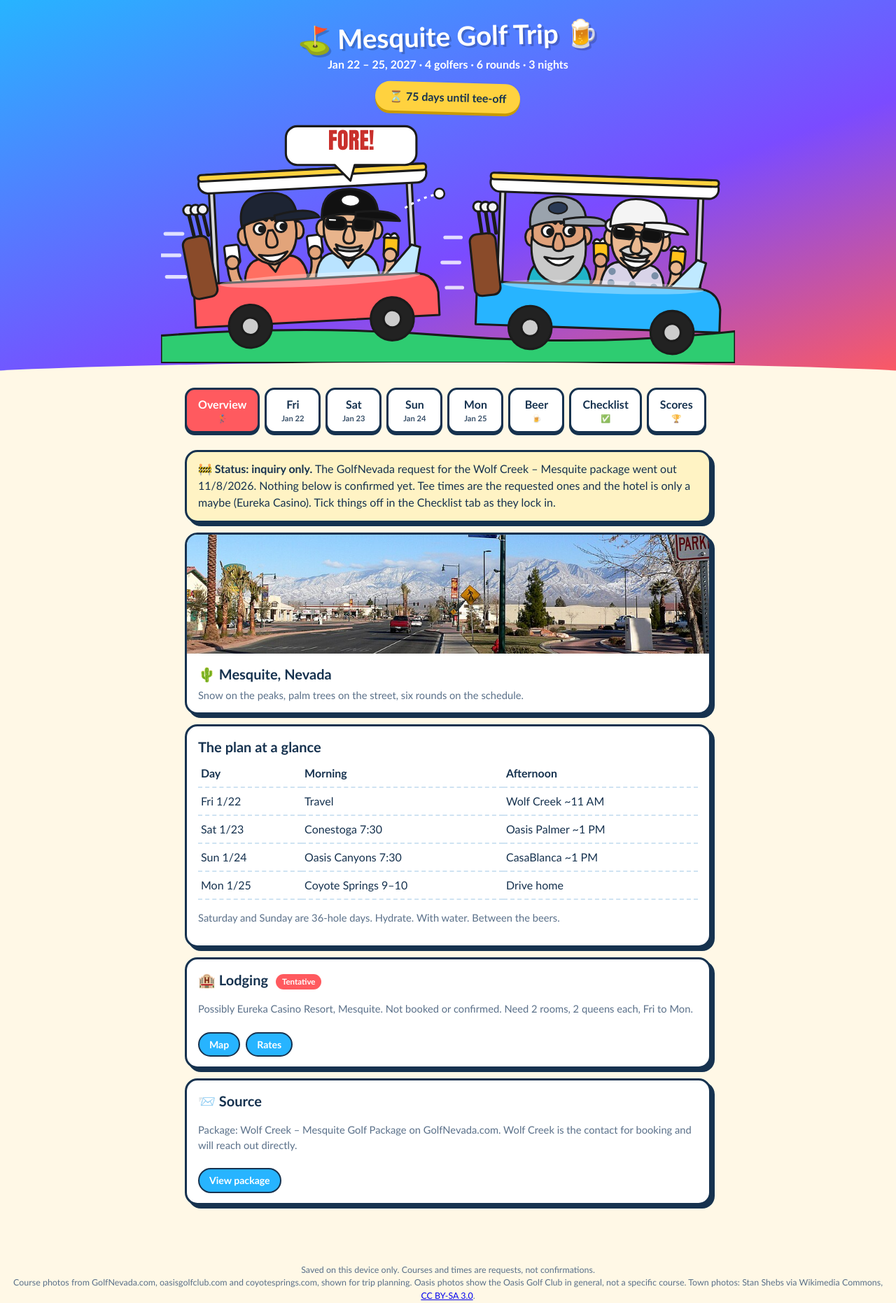
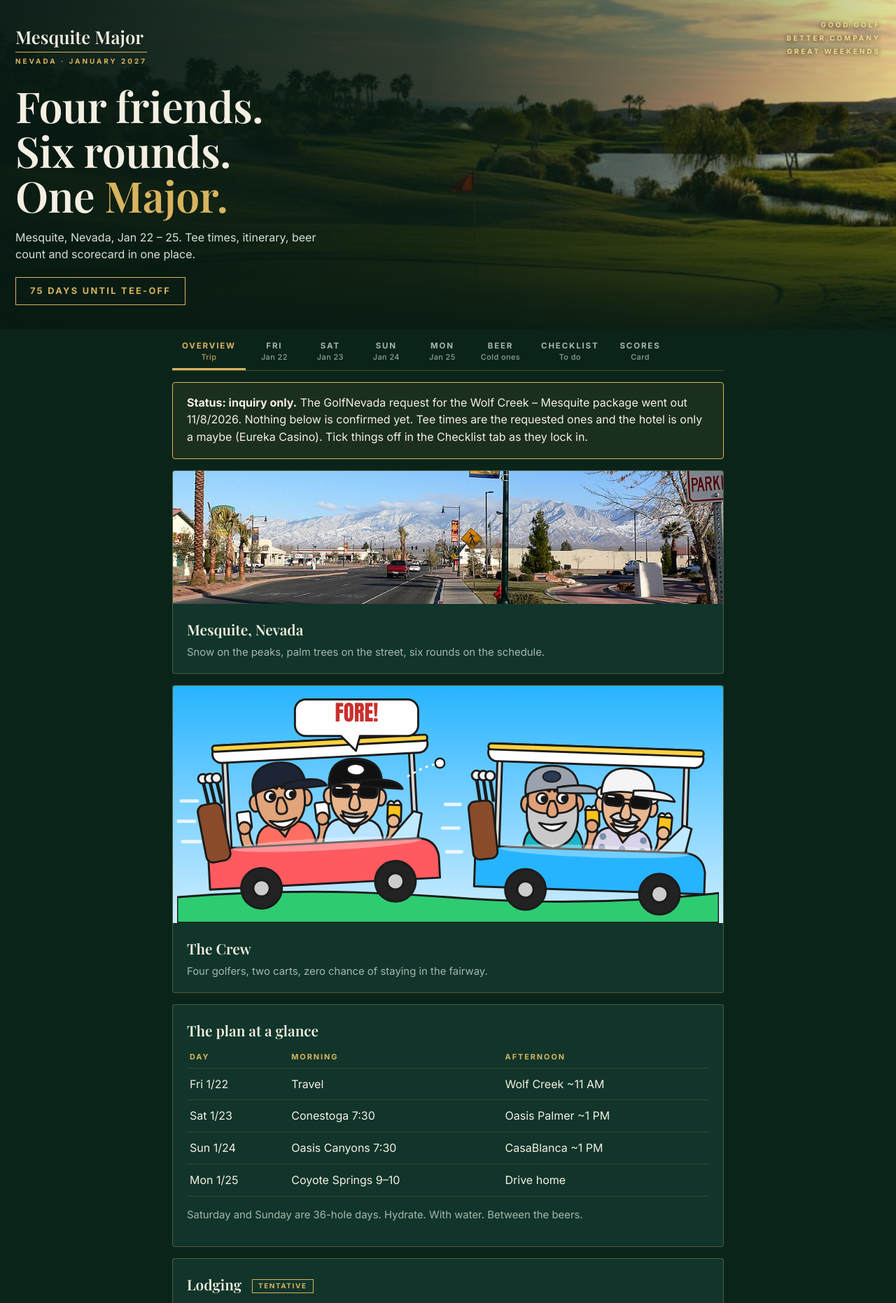
Before and after one commit to rsissons/mesquite-golf-trip, a plain HTML site: page index.html in a window 1280 px wide. Shown: the top 1862 px of the page at 70% size. Drawn offline with nearby package versions, Linux system fonts and the light colour scheme.

Commit message:
Premium restyle: forest green and gold, course-photo hero
Co-Authored-By: Claude Sonnet 5.5 <noreply@anthropic.com>
Claude-Session: https://claude.ai/code/session_01RtiPbpAipEKED8kSUJtik4

```diff
--- a/index.html
+++ b/index.html
@@ -3,73 +3,86 @@
 <head>
 <meta charset="utf-8">
 <meta name="viewport" content="width=device-width, initial-scale=1">
-<title>Mesquite Golf Trip 2027</title>
+<title>Mesquite Major 2027</title>
+<link rel="preconnect" href="https://fonts.googleapis.com"><link rel="preconnect" href="https://fonts.gstatic.com" crossorigin><link href="https://fonts.googleapis.com/css2?family=Inter:wght@400;500;700&family=Playfair+Display:wght@500;600&display=swap" rel="stylesheet">
 <style>
-:root{--sky:#27b4ff;--sun:#ffd23f;--grass:#2ecc71;--deep:#0b6b3a;--coral:#ff5a5f;--grape:#7b4bff;--ink:#16324f;--card:#ffffff;--bg:#fff8e6;--mute:#5a7089}
+:root{--forest:#0b241a;--forest2:#11352a;--forest3:#0e2c21;--gold:#d8b45f;--cream:#f4efe2;--mute:#a7b6ab;--line:rgba(216,180,95,.3)}
 *{box-sizing:border-box}
-body{margin:0;background:var(--bg);color:var(--ink);font:16px/1.5 "Trebuchet MS",system-ui,Segoe UI,sans-serif}
-header{position:relative;text-align:center;color:#fff;padding:30px 0 0;background:linear-gradient(160deg,var(--sky),var(--grape) 60%,var(--coral));overflow:hidden}
-
-header>*{position:relative}
-h1{margin:0;font-size:2.4rem;line-height:1.1;text-shadow:3px 3px 0 rgba(0,0,0,.2);transform:rotate(-1.5deg)}
-.sub{margin:.5rem 0 0;font-weight:700}
-#count{display:inline-block;margin-top:14px;padding:9px 20px;background:var(--sun);color:var(--ink);border-radius:99px;font-weight:900;box-shadow:0 4px 0 #c99a00;transform:rotate(1.5deg)}
-.wave{height:26px;background:var(--bg);clip-path:ellipse(60% 100% at 50% 100%);margin-top:-1px}#toon{display:block;width:100%;max-width:820px;margin:6px auto 0}
-main{max-width:780px;margin:0 auto;padding:0 14px 60px;position:relative}
-.tabs{display:flex;gap:7px;overflow-x:auto;position:sticky;top:0;background:var(--bg);padding:10px 0;z-index:5}
-.tabs button{flex:0 0 auto;min-width:80px;padding:9px 16px;white-space:nowrap;background:#fff;color:var(--ink);border:3px solid var(--ink);border-radius:14px;font:inherit;font-weight:800;cursor:pointer;box-shadow:0 3px 0 var(--ink);transition:transform .1s}
-.tabs button:active{transform:translateY(3px);box-shadow:none}
-.tabs button.on{background:var(--coral);color:#fff}
-.tabs small{display:block;font-size:.7rem;opacity:.85;font-weight:600}
-.panel{display:none}.panel.on{display:block;animation:pop .25s}
-@keyframes pop{from{opacity:0;transform:translateY(8px)}to{opacity:1;transform:none}}
-h2{font-size:1.6rem;margin:14px 0 4px}
-.card{background:var(--card);border:3px solid var(--ink);border-radius:18px;padding:0;margin:14px 0;box-shadow:5px 5px 0 var(--ink);overflow:hidden}
-.card .body{padding:12px 16px 14px}
-.card h3{margin:2px 0 4px;font-size:1.25rem}
-.art{height:110px;position:relative;overflow:hidden}
-.art svg{width:100%;height:100%;display:block}
-.duo{display:grid;grid-template-columns:3fr 2fr;gap:3px;height:150px;border-bottom:3px solid var(--ink)}.duo div{background-size:cover;background-position:center}.photo{height:170px;background-size:cover;background-position:center}
-.time{display:inline-block;background:var(--ink);color:var(--sun);font-weight:900;padding:2px 12px;border-radius:99px;font-size:.9rem}
-.meta{color:var(--mute);font-size:.92rem}
-.tag{display:inline-block;font-size:.72rem;font-weight:800;padding:2px 9px;border-radius:99px;margin-left:6px;vertical-align:middle;color:#fff;background:var(--grape)}
-.tag.b{background:#e68a00}.tag.t{background:var(--coral)}.tag.g{background:var(--grass);color:var(--ink)}
-.links a{display:inline-block;margin:8px 8px 0 0;padding:5px 14px;background:var(--sky);color:#fff;text-decoration:none;font-weight:800;font-size:.88rem;border-radius:99px;border:2px solid var(--ink)}
-.links a.beer{background:var(--sun);color:var(--ink)}
-.beerbar{background:linear-gradient(90deg,#ffb400,#ffd23f);padding:8px 16px;font-weight:800;border-top:3px solid var(--ink)}
-label.chk{display:flex;gap:10px;align-items:flex-start;padding:7px 0;cursor:pointer}
-label.chk input{margin-top:5px;width:20px;height:20px;accent-color:var(--grass)}
+html{scroll-behavior:smooth}
+body{margin:0;background:var(--forest);color:var(--cream);font:16px/1.55 Inter,system-ui,"Segoe UI",sans-serif}
+h1,h2,h3,.brand{font-family:"Playfair Display",Georgia,"Times New Roman",serif;font-weight:600}
+.hero{position:relative;min-height:470px;display:flex;align-items:flex-end;justify-content:space-between;padding:26px 22px 34px;background:linear-gradient(90deg,rgba(7,26,19,.96) 0%,rgba(7,26,19,.78) 48%,rgba(7,26,19,.12) 100%),linear-gradient(0deg,rgba(7,26,19,.9),rgba(7,26,19,0) 45%),url(img/courses/casablanca3_s.jpg) 70% center/cover}
+.hero-in{max-width:560px}
+.brand{font-size:1.6rem;line-height:1.1;color:var(--cream);margin-bottom:26px}
+.brand span{display:block;font:600 .62rem/1 Inter,sans-serif;letter-spacing:.3em;text-transform:uppercase;color:var(--gold);margin-top:8px;padding-top:8px;border-top:1px solid var(--gold);width:max-content}
+h1{margin:0;font-size:clamp(2.3rem,8vw,3.8rem);line-height:1.05;letter-spacing:-.5px}
+h1 em{color:var(--gold);font-style:normal}
+.lede{margin:16px 0 20px;color:#d7e0d8;max-width:460px}
+#count{display:inline-block;padding:9px 20px;border:1px solid var(--gold);color:var(--gold);font-size:.8rem;font-weight:700;letter-spacing:.18em;text-transform:uppercase}
+.kicker{align-self:flex-start;font:600 .62rem/1.9 Inter,sans-serif;letter-spacing:.3em;color:#f1d98a;text-shadow:0 1px 6px rgba(0,0,0,.85);text-align:right;display:none}
+@media(min-width:700px){.kicker{display:block}}
+main{max-width:820px;margin:0 auto;padding:0 16px 60px}
+.tabs{display:flex;gap:2px;overflow-x:auto;position:sticky;top:0;background:var(--forest);padding:6px 0 0;z-index:5;border-bottom:1px solid var(--line);scrollbar-width:none}
+.tabs::-webkit-scrollbar{display:none}
+.tabs button{flex:0 0 auto;min-width:78px;padding:12px 14px 10px;background:none;color:var(--mute);border:0;border-bottom:3px solid transparent;font:700 .72rem/1.2 Inter,sans-serif;letter-spacing:.16em;text-transform:uppercase;cursor:pointer;white-space:nowrap}
+.tabs button small{display:block;margin-top:3px;font:500 .68rem/1 Inter,sans-serif;letter-spacing:.04em;text-transform:none;opacity:.85}
+.tabs button.on{color:var(--gold);border-bottom-color:var(--gold)}
+.panel{display:none}.panel.on{display:block;animation:fade .3s}
+@keyframes fade{from{opacity:0;transform:translateY(6px)}to{opacity:1;transform:none}}
+h2{font-size:1.9rem;margin:26px 0 4px}
+.card{background:var(--forest2);border:1px solid var(--line);border-radius:4px;margin:16px 0;overflow:hidden}
+.card .body{padding:16px 20px 18px}
+.card h3{margin:4px 0 6px;font-size:1.3rem;color:var(--cream)}
+.photo{height:190px;background-size:cover;background-position:center}
+.duo{display:grid;grid-template-columns:3fr 2fr;gap:2px;height:170px}
+.duo div{background-size:cover;background-position:center}
+.time{display:inline-block;color:var(--gold);font:700 .74rem/1 Inter,sans-serif;letter-spacing:.2em;text-transform:uppercase}
+.meta{color:var(--mute);font-size:.93rem}
+.tag{display:inline-block;font:700 .62rem/1 Inter,sans-serif;letter-spacing:.16em;text-transform:uppercase;padding:4px 8px;margin-left:10px;vertical-align:middle;color:var(--gold);border:1px solid var(--gold)}
+a{color:var(--gold)}
+.links a{display:inline-block;margin:10px 10px 0 0;padding:8px 16px;color:var(--gold);text-decoration:none;font:700 .7rem/1 Inter,sans-serif;letter-spacing:.16em;text-transform:uppercase;border:1px solid var(--gold);transition:.15s}
+.links a:hover{background:var(--gold);color:var(--forest)}
+.beerbar{padding:11px 20px;border-top:1px solid var(--line);background:var(--forest3);font-size:.9rem;color:#d7e0d8}
+.beerbar b{color:var(--gold);font:700 .66rem/1 Inter,sans-serif;letter-spacing:.2em;text-transform:uppercase;margin-right:10px}
+label.chk{display:flex;gap:12px;align-items:flex-start;padding:9px 0;border-bottom:1px solid rgba(216,180,95,.12);cursor:pointer}
+label.chk input{margin-top:5px;width:18px;height:18px;accent-color:var(--gold)}
 label.chk input:checked+span{text-decoration:line-through;color:var(--mute)}
-textarea{width:100%;min-height:90px;background:#f3fbff;color:var(--ink);border:3px solid var(--ink);border-radius:12px;padding:10px;font:inherit}
+textarea{width:100%;min-height:100px;background:var(--forest3);color:var(--cream);border:1px solid var(--line);border-radius:3px;padding:12px;font:inherit}
 table{width:100%;border-collapse:collapse}
-td,th{padding:7px 4px;border-bottom:2px dashed #cfe3f2;text-align:left}
-input.score{width:52px;background:#f3fbff;color:var(--ink);border:2px solid var(--ink);border-radius:8px;padding:5px;text-align:center;font:inherit;font-weight:700}
-input.name{width:84px}
-.warn{background:#fff3c4}
-.beer-row{display:flex;align-items:center;gap:6px;padding:6px 0;flex-wrap:wrap}
-.beer-row b{min-width:84px}
-.beer-row button{width:34px;height:34px;border-radius:50%;border:3px solid var(--ink);background:var(--sun);font-weight:900;font-size:1.1rem;cursor:pointer;box-shadow:0 3px 0 var(--ink)}
-.beer-row button:active{transform:translateY(3px);box-shadow:none}
-.mugs{flex:1;min-width:120px;font-size:1.2rem;word-break:break-all}
-.big{font-size:2rem;text-align:center;font-weight:900}
-.pop{animation:bounce .4s}@keyframes bounce{40%{transform:scale(1.25) rotate(-6deg)}}
-footer{text-align:center;color:var(--mute);font-size:.78rem;padding:10px 16px 30px}
+td,th{padding:10px 4px;border-bottom:1px solid rgba(216,180,95,.14);text-align:left}
+th{color:var(--gold);font:700 .68rem/1 Inter,sans-serif;letter-spacing:.18em;text-transform:uppercase}
+input.score{width:52px;background:var(--forest3);color:var(--cream);border:1px solid var(--line);border-radius:3px;padding:6px;text-align:center;font:inherit}
+input.name{width:88px}
+.warn{border-color:var(--gold);background:rgba(216,180,95,.08)}
+.beer-row{display:flex;align-items:center;gap:8px;padding:8px 0;flex-wrap:wrap;border-bottom:1px solid rgba(216,180,95,.12)}
+.beer-row b{min-width:86px}
+.beer-row button{width:34px;height:34px;border-radius:50%;border:1px solid var(--gold);background:none;color:var(--gold);font-weight:700;font-size:1.1rem;cursor:pointer}
+.beer-row button:hover{background:var(--gold);color:var(--forest)}
+.mugs{flex:1;min-width:120px;font-size:1.05rem;word-break:break-all}
+.big{font:600 2rem/1.2 "Playfair Display",Georgia,serif;text-align:center;color:var(--gold);padding-top:14px}
+.pop{animation:bounce .4s}@keyframes bounce{40%{transform:scale(1.12)}}
+.toonwrap{background:linear-gradient(#27b4ff,#cfeeff);padding:6px 6px 0}
+#toon{display:block;width:100%;max-width:820px;margin:0 auto}
+footer{text-align:center;color:var(--mute);font-size:.76rem;padding:10px 20px 34px;border-top:1px solid var(--line);max-width:820px;margin:0 auto}
 </style>
 </head>
 <body>
-<header>
-  <h1>⛳ Mesquite Golf Trip 🍺</h1>
-  <p class="sub">Jan 22 – 25, 2027 · 4 golfers · 6 rounds · 3 nights</p>
-  <div id="count"></div>
-  <svg id="toon" viewBox="0 -44 800 344" role="img" aria-label="Cartoon of four golfers in two golf carts"></svg>
-  <div class="wave"></div>
+<header class="hero">
+  <div class="hero-in">
+    <div class="brand">Mesquite Major<span>Nevada &middot; January 2027</span></div>
+    <h1>Four friends.<br>Six rounds.<br>One <em>Major.</em></h1>
+    <p class="lede">Mesquite, Nevada, Jan 22 &ndash; 25. Tee times, itinerary, beer count and scorecard in one place.</p>
+    <div id="count"></div>
+  </div>
+  <div class="kicker">GOOD GOLF<br>BETTER COMPANY<br>GREAT WEEKENDS</div>
 </header>
 <main>
   <div class="tabs" id="tabs"></div>
 
   <section class="panel" id="p-overview">
-    <div class="card warn"><div class="body"><strong>🚧 Status: inquiry only.</strong> The GolfNevada request for the Wolf Creek – Mesquite package went out 11/8/2026. Nothing below is confirmed yet. Tee times are the requested ones and the hotel is only a maybe (Eureka Casino). Tick things off in the Checklist tab as they lock in.</div></div>
-    <div class="card"><div class="photo" style="background-image:url(img/town.jpg)"></div><div class="body"><h3>🌵 Mesquite, Nevada</h3><div class="meta">Snow on the peaks, palm trees on the street, six rounds on the schedule.</div></div></div>
+    <div class="card warn"><div class="body"><strong>Status: inquiry only.</strong> The GolfNevada request for the Wolf Creek – Mesquite package went out 11/8/2026. Nothing below is confirmed yet. Tee times are the requested ones and the hotel is only a maybe (Eureka Casino). Tick things off in the Checklist tab as they lock in.</div></div>
+    <div class="card"><div class="photo" style="background-image:url(img/town.jpg)"></div><div class="body"><h3>Mesquite, Nevada</h3><div class="meta">Snow on the peaks, palm trees on the street, six rounds on the schedule.</div></div></div>
+    <div class="card"><div class="toonwrap"><svg id="toon" viewBox="0 -44 800 344" role="img" aria-label="Cartoon of four golfers in two golf carts"></svg></div><div class="body"><h3>The Crew</h3><div class="meta">Four golfers, two carts, zero chance of staying in the fairway.</div></div></div>
     <div class="card"><div class="body"><h3>The plan at a glance</h3>
       <table>
         <tr><th>Day</th><th>Morning</th><th>Afternoon</th></tr>
@@ -80,11 +93,11 @@ footer{text-align:center;color:var(--mute);font-size:.78rem;padding:10px 16px 30
       </table>
       <p class="meta">Saturday and Sunday are 36-hole days. Hydrate. With water. Between the beers.</p>
     </div></div>
-    <div class="card"><div class="body"><h3>🏨 Lodging <span class="tag t">Tentative</span></h3>
+    <div class="card"><div class="body"><h3>Lodging <span class="tag t">Tentative</span></h3>
       <p class="meta">Possibly Eureka Casino Resort, Mesquite. Not booked or confirmed. Need 2 rooms, 2 queens each, Fri to Mon.</p>
       <div class="links"><a target="_blank" rel="noopener" href="https://www.google.com/maps/search/?api=1&query=Eureka+Casino+Resort+Mesquite+NV">Map</a><a target="_blank" rel="noopener" href="https://www.google.com/search?q=Eureka+Casino+Resort+Mesquite+NV+rates">Rates</a></div>
     </div></div>
-    <div class="card"><div class="body"><h3>📨 Source</h3>
+    <div class="card"><div class="body"><h3>Source</h3>
       <p class="meta">Package: Wolf Creek – Mesquite Golf Package on GolfNevada.com. Wolf Creek is the contact for booking and will reach out directly.</p>
       <div class="links"><a href="https://www.golfnevada.com/stayandplay/28227" target="_blank" rel="noopener">View package</a></div>
     </div></div>
@@ -96,12 +109,12 @@ footer{text-align:center;color:var(--mute);font-size:.78rem;padding:10px 16px 30
   <section class="panel" id="p-mon"></section>
 
   <section class="panel" id="p-beer">
-    <div class="card"><div class="body"><h3>🍺 Beer Tab</h3>
+    <div class="card"><div class="body"><h3>Beer Tab</h3>
       <p class="meta">Tap + for every cold one. Drink responsibly, designate a driver, and don't be the guy driving the cart sideways.</p>
       <div id="beers"></div>
       <div class="big" id="beertotal"></div>
     </div></div>
-    <div class="card"><div class="body"><h3>🍻 Where to find a cold one</h3>
+    <div class="card"><div class="body"><h3>Where to find a cold one</h3>
       <p class="meta">Beer cart on the course, the bar at each clubhouse, and the casino floors. Searches below open in Maps.</p>
       <div class="links">
         <a class="beer" target="_blank" rel="noopener" href="https://www.google.com/maps/search/?api=1&query=craft+beer+Mesquite+NV">Craft beer</a>
@@ -110,18 +123,18 @@ footer{text-align:center;color:var(--mute);font-size:.78rem;padding:10px 16px 30
         <a class="beer" target="_blank" rel="noopener" href="https://www.google.com/maps/search/?api=1&query=liquor+store+Mesquite+NV">Stock the room</a>
       </div>
     </div></div>
-    <div class="card"><div class="body"><h3>🎲 Beer rules (optional)</h3>
-      <p>🏌️ Birdie: everyone else drinks.<br>🌊 Water ball: you buy the next round.<br>🥶 Last place after 18 buys dinner beers.<br>🍺 Eagle: free beer, no argument.</p>
+    <div class="card"><div class="body"><h3>Beer rules (optional)</h3>
+      <p>Birdie: everyone else drinks.<br>Water ball: you buy the next round.<br>Last place after 18 buys dinner beers.<br>Eagle: free beer, no argument.</p>
     </div></div>
   </section>
 
   <section class="panel" id="p-check">
-    <div class="card"><div class="body"><h3>✅ Booking checklist</h3><div id="checks"></div></div></div>
-    <div class="card"><div class="body"><h3>📝 Notes</h3><textarea id="notes" placeholder="Rental cars, who's driving, confirmation numbers, dinner spots..."></textarea></div></div>
+    <div class="card"><div class="body"><h3>Booking checklist</h3><div id="checks"></div></div></div>
+    <div class="card"><div class="body"><h3>Notes</h3><textarea id="notes" placeholder="Rental cars, who's driving, confirmation numbers, dinner spots..."></textarea></div></div>
   </section>
 
   <section class="panel" id="p-score">
-    <div class="card"><div class="body"><h3>🏆 Scorecard</h3>
+    <div class="card"><div class="body"><h3>Scorecard</h3>
       <p class="meta">Total strokes per round. Saved on this device only.</p>
       <div id="score"></div>
     </div></div>
@@ -137,6 +150,7 @@ function scene(a,b,c,flag){ // illustrated course banner
  <path d="M0 70 Q80 50 160 68 T320 60 T400 66 V110 H0Z" fill="${c}"/><path d="M0 88 Q120 70 220 86 T400 80 V110 H0Z" fill="#26b35b"/>
  <ellipse cx="290" cy="90" rx="26" ry="6" fill="#1f9a4c"/><rect x="289" y="52" width="2.5" height="38" fill="#fff"/><path d="M291 52 l22 8 -22 8z" fill="#ff5a5f"/><circle cx="260" cy="94" r="4" fill="#fff"/></svg>`;
 }
+const strip=x=>x.replace(/\p{Extended_Pictographic}\uFE0F?\s*/gu,'');
 const days=[
  {id:'fri',label:'Fri',date:'Jan 22',title:'Friday, Jan 22',items:[
   {t:'Morning',n:'🚗 Travel to Mesquite',d:'Arrive, drop bags, check-in may not be open yet. Plan to head straight to the course.',tag:'Travel',cls:'b'},
@@ -161,13 +175,13 @@ const checks=['Reply to Wolf Creek rep and confirm package price','Decide and bo
 const $=s=>document.querySelector(s);
 const ls={get(k,d){try{const v=localStorage.getItem(k);return v==null?d:JSON.parse(v)}catch(e){return d}},set(k,v){try{localStorage.setItem(k,JSON.stringify(v))}catch(e){}}};
 
-const tabs=[['overview','Overview','🏌️'],...days.map(d=>[d.id,d.label,d.date]),['beer','Beer','🍺'],['check','Checklist','✅'],['score','Scores','🏆']];
+const tabs=[['overview','Overview','Trip'],...days.map(d=>[d.id,d.label,d.date]),['beer','Beer','Cold ones'],['check','Checklist','To do'],['score','Scores','Card']];
 $('#tabs').innerHTML=tabs.map(t=>`<button data-t="${t[0]}">${t[1]}<small>${t[2]}</small></button>`).join('');
 function show(id){document.querySelectorAll('.panel').forEach(p=>p.classList.toggle('on',p.id==='p-'+id));document.querySelectorAll('.tabs button').forEach(b=>b.classList.toggle('on',b.dataset.t===id));ls.set('tab',id);window.scrollTo(0,0)}
 $('#tabs').onclick=e=>{const b=e.target.closest('button');if(b)show(b.dataset.t)};
 
 days.forEach(d=>{
- $('#p-'+d.id).innerHTML=`<h2>${d.title}</h2>`+d.items.map(i=>`<div class="card">${i.photos?`<div class="duo">${i.photos.map(x=>`<div style="background-image:url(img/courses/${x}_s.jpg)"></div>`).join('')}</div>`:''}<div class="body"><span class="time">${i.t}</span>${i.tag?`<span class="tag ${i.cls||''}">${i.tag}</span>`:''}<h3>${i.n}</h3>${i.d?`<div class="meta">${i.d}</div>`:''}${i.q?`<div class="links"><a target="_blank" rel="noopener" href="https://www.google.com/maps/search/?api=1&query=${encodeURIComponent(i.q)}">📍 Map</a><a target="_blank" rel="noopener" href="https://www.google.com/search?q=${encodeURIComponent(i.q+' tee times')}">⏰ Tee times</a></div>`:''}</div>${i.beer?`<div class="beerbar">🍺 ${i.beer}</div>`:''}</div>`).join('');
+ $('#p-'+d.id).innerHTML=`<h2>${d.title}</h2>`+d.items.map(i=>`<div class="card">${i.photos?`<div class="duo">${i.photos.map(x=>`<div style="background-image:url(img/courses/${x}_s.jpg)"></div>`).join('')}</div>`:''}<div class="body"><span class="time">${i.t}</span>${i.tag?`<span class="tag ${i.cls||''}">${i.tag}</span>`:''}<h3>${strip(i.n)}</h3>${i.d?`<div class="meta">${i.d}</div>`:''}${i.q?`<div class="links"><a target="_blank" rel="noopener" href="https://www.google.com/maps/search/?api=1&query=${encodeURIComponent(i.q)}">Map</a><a target="_blank" rel="noopener" href="https://www.google.com/search?q=${encodeURIComponent(i.q+' tee times')}">Tee times</a></div>`:''}</div>${i.beer?`<div class="beerbar"><b>19th hole</b>${i.beer}</div>`:''}</div>`).join('');
 });
 
 const done=ls.get('checks',{});
@@ -191,7 +205,7 @@ const beers=ls.get('beers',{});
 function drawBeer(){
  let all=0;
  $('#beers').innerHTML=names.map((n,p)=>{const c=+beers[p]||0;all+=c;return `<div class="beer-row"><b>${n}</b><button data-b="${p}" data-d="-1">−</button><button data-b="${p}" data-d="1">+</button><span class="mugs">${'🍺'.repeat(Math.min(c,30))||'<span class="meta">dry so far</span>'}</span><b>${c}</b></div>`}).join('');
- $('#beertotal').innerHTML=all?`🍻 ${all} beers and counting`:'🍻 Nothing poured yet';
+ $('#beertotal').innerHTML=all?`${all} beers and counting`:'Nothing poured yet';
 }
 $('#beers').onclick=e=>{const b=e.target.closest('button');if(!b)return;const p=b.dataset.b;beers[p]=Math.max(0,(+beers[p]||0)+(+b.dataset.d));ls.set('beers',beers);drawBeer();if(b.dataset.d==='1'){const t=$('#beertotal');t.classList.remove('pop');void t.offsetWidth;t.classList.add('pop')}};
 drawBeer();
@@ -254,7 +268,7 @@ function drawToon(){
 drawToon();
 const start=new Date(2027,0,22),end=new Date(2027,0,26),now=new Date();
 const dd=Math.ceil((start-now)/864e5);
-$('#count').textContent=now<start?`⏳ ${dd} days until tee-off`:now<end?'🔥 Trip is on. Fairways!':'🏁 Trip complete';
+$('#count').textContent=now<start?`${dd} days until tee-off`:now<end?'The trip is on':'Trip complete';
 show(ls.get('tab','overview'));
 </script>
 </body>
```
